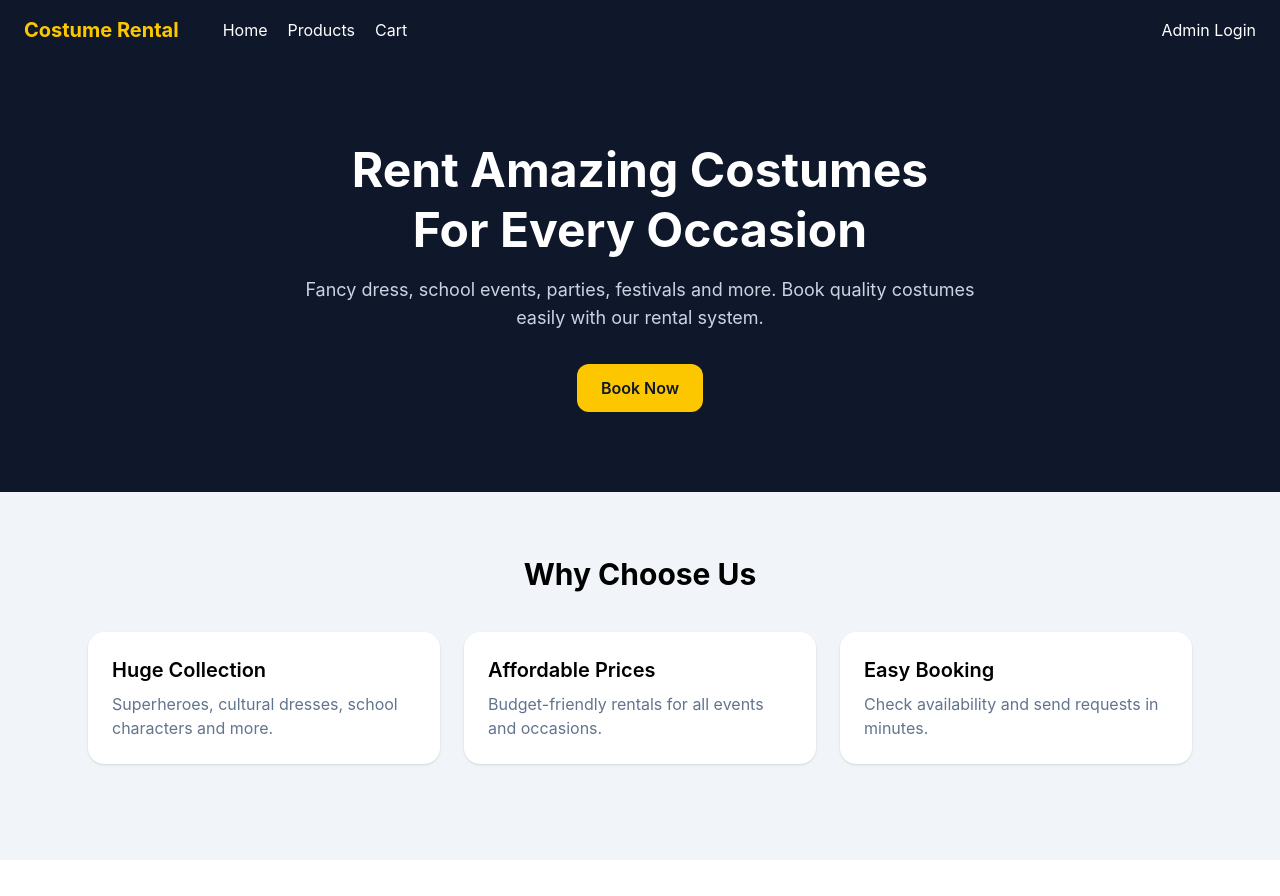
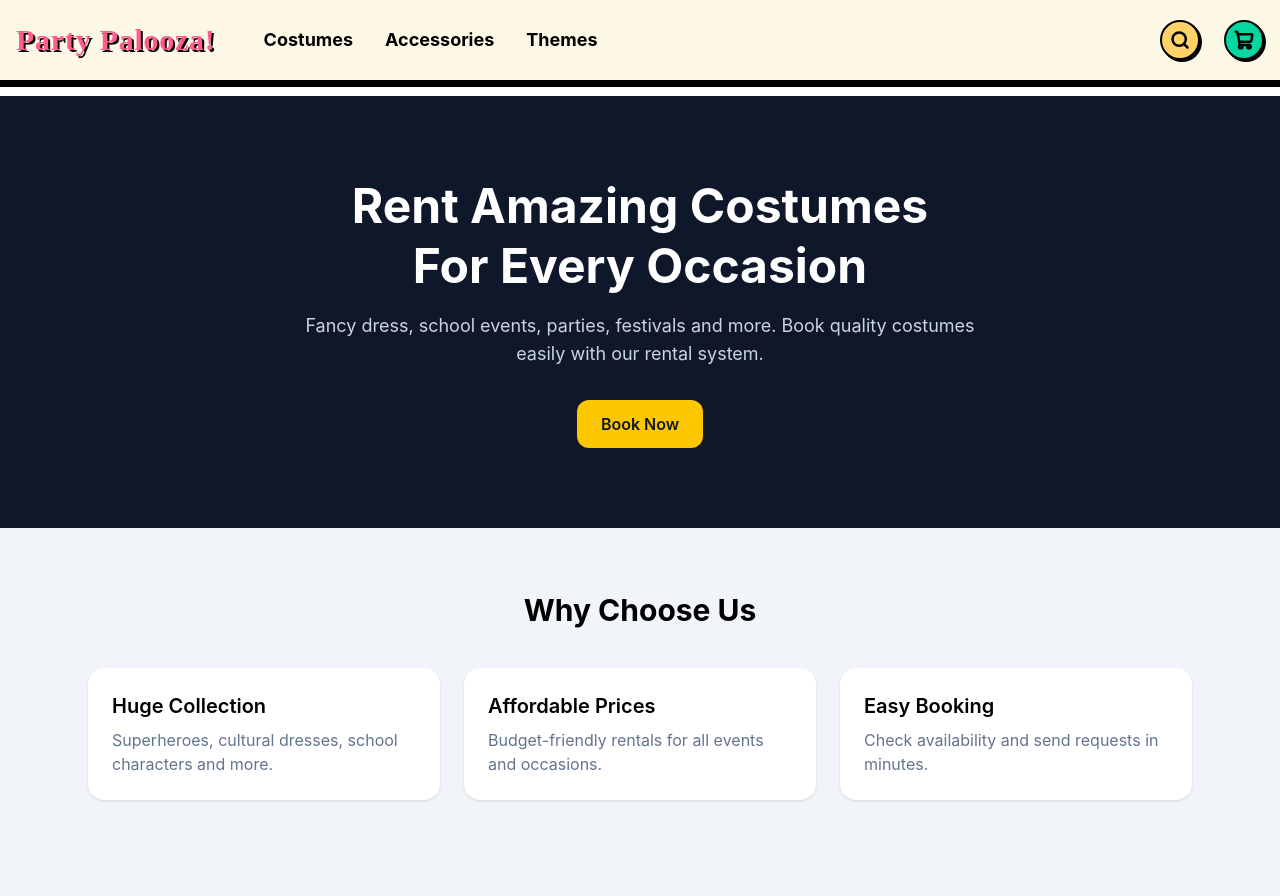
Before and after one commit to shivam121214/costume-rental-system, a React app in the folder frontend/: page / in a window 1280 px wide. Before the commit the page ends 860 px from the top, so only its background shows below. Built offline with nearby package versions, Linux system fonts and the light colour scheme; the HTML template or start-up script is replaced by a standard one.

Commit message:
navbar added

```diff
--- a/frontend/package.json
+++ b/frontend/package.json
@@ -11,6 +11,8 @@
   },
   "dependencies": {
     "axios": "^1.15.2",
+    "lucide-react": "^1.14.0",
+    "motion": "^12.38.0",
     "react": "^19.2.5",
     "react-dom": "^19.2.5",
     "react-router-dom": "^7.14.2"
--- a/frontend/src/App.jsx
+++ b/frontend/src/App.jsx
@@ -23,7 +23,8 @@ function App() {
     <BrowserRouter>
       <Navbar />
 
-      <Routes>
+      <div className="pt-24">
+        <Routes>
         {/* Customer */}
         <Route path="/" element={<Home />} />
         <Route path="/products" element={<Products />} />
@@ -107,6 +108,7 @@ function App() {
         />
 
       </Routes>
+      </div>
     </BrowserRouter>
   );
 }
--- a/frontend/src/components/Navbar.jsx
+++ b/frontend/src/components/Navbar.jsx
@@ -1,6 +1,8 @@
 import { Link, useNavigate } from "react-router-dom";
 import { useEffect, useState } from "react";
 import axios from "axios";
+import { Search, ShoppingCart, User } from 'lucide-react';
+import { motion } from 'motion/react';
 
 function Navbar() {
   const navigate = useNavigate();
@@ -8,8 +10,6 @@ function Navbar() {
   const [pendingCount, setPendingCount] = useState(0);
   const [cartCount, setCartCount] = useState(0);
   const API_URL = "https://costume-rental-system.onrender.com";
-
-  const link = "text-white hover:text-yellow-300 transition";
 
   const getCartCount = () => {
     const cart = JSON.parse(localStorage.getItem("cart") || "[]");
@@ -50,64 +50,57 @@ function Navbar() {
   };
 
   return (
-    <nav className="bg-slate-900 shadow-md px-6 py-4 flex flex-wrap gap-5 items-center">
-      <h1 className="text-xl font-bold text-yellow-400 mr-6">Costume Rental</h1>
+    <motion.header
+      initial={{ y: -100 }}
+      animate={{ y: 0 }}
+      transition={{ duration: 0.6, type: 'spring', bounce: 0.5 }}
+      className="fixed top-0 w-full z-50 bg-[#fdf8e6] border-b-[3px] border-black shadow-[0_4px_0_0_rgba(0,0,0,1)]"
+    >
+      <div className="max-w-7xl mx-auto px-4">
+        <div className="flex items-center justify-between h-20">
+          <div className="flex items-center gap-12">
+            <Link to="/" className="flex items-center group transform hover:scale-105 transition-transform">
+              <span className="text-3xl font-['Chewy'] font-bold text-[#ff5c8d] drop-shadow-[2px_2px_0_rgba(0,0,0,1)] tracking-wide">
+                Party Palooza!
+              </span>
+            </Link>
 
-      {/* Public Links */}
-      <Link to="/" className={link}>
-        Home
-      </Link>
-      <Link to="/products" className={link}>
-        Products
-      </Link>
+            <nav className="hidden md:flex gap-8">
+              {['Costumes', 'Accessories', 'Themes'].map((item) => (
+                <a
+                  key={item}
+                  href="#"
+                  className="text-lg font-bold text-black hover:text-[#ff5c8d] transition-colors relative group py-2"
+                >
+                  {item}
+                  <span className="absolute bottom-1 left-0 w-0 h-1 bg-[#ff5c8d] transition-all duration-300 group-hover:w-full rounded-full"></span>
+                </a>
+              ))}
+            </nav>
+          </div>
 
-      <Link to="/cart" className={link}>
-        Cart
-        {cartCount > 0 && (
-          <span className="ml-2 bg-yellow-400 text-black text-xs px-2 py-1 rounded-full">
-            {cartCount}
-          </span>
-        )}
-      </Link>
-
-      <div className="ml-auto flex gap-4 items-center">
-        {!admin ? (
-          <Link to="/admin/login" className={link}>
-            Admin Login
-          </Link>
-        ) : (
-          <>
-            <Link to="/admin" className={link}>
-              Dashboard
+          <div className="flex items-center gap-6">
+            <Link to="/products" className="hover:scale-110 transition-transform bg-[#ffd166] p-2 rounded-full border-2 border-black shadow-[2px_2px_0_0_rgba(0,0,0,1)]">
+              <Search className="w-5 h-5 text-black stroke-[3]" />
             </Link>
-            <Link to="/admin/products" className={link}>
-              Add Products
-            </Link>
-            <Link to="/admin/requests" className={link}>
-              Requests
-              {pendingCount > 0 && (
-                <span className="ml-2 bg-red-500 text-white text-xs px-2 py-1 rounded-full">
-                  {pendingCount}
+            <Link to="/cart" className="hover:scale-110 transition-transform bg-[#06d6a0] p-2 rounded-full border-2 border-black shadow-[2px_2px_0_0_rgba(0,0,0,1)] relative">
+              <ShoppingCart className="w-5 h-5 text-black stroke-[3]" />
+              {cartCount > 0 && (
+                <span className="absolute -top-2 -right-2 w-5 h-5 bg-[#ef476f] text-white text-xs font-bold rounded-full border-2 border-black flex items-center justify-center">
+                  {cartCount}
                 </span>
               )}
             </Link>
-            <Link to="/admin/bookings" className={link}>
-              Bookings
-            </Link>
-            <Link to="/admin/direct-order" className={link}>
-              Direct Order
-            </Link>
 
-            <button
-              onClick={logout}
-              className="bg-red-500 px-4 py-2 rounded-lg text-white"
-            >
-              Logout
-            </button>
-          </>
-        )}
+            {admin && (
+              <Link to="/admin" className="hover:scale-110 transition-transform bg-[#a8dadc] p-2 rounded-full border-2 border-black shadow-[2px_2px_0_0_rgba(0,0,0,1)]">
+                <User className="w-5 h-5 text-black stroke-[3]" />
+              </Link>
+            )}
+          </div>
+        </div>
       </div>
-    </nav>
+    </motion.header>
   );
 }
 
```
Also changed, not shown: 1 other file (tests, documents, lock files or other folders).
